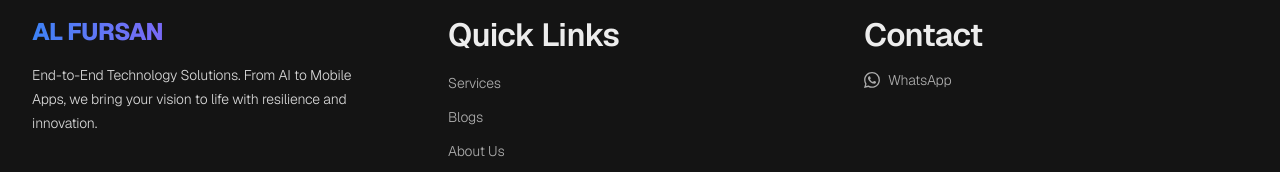
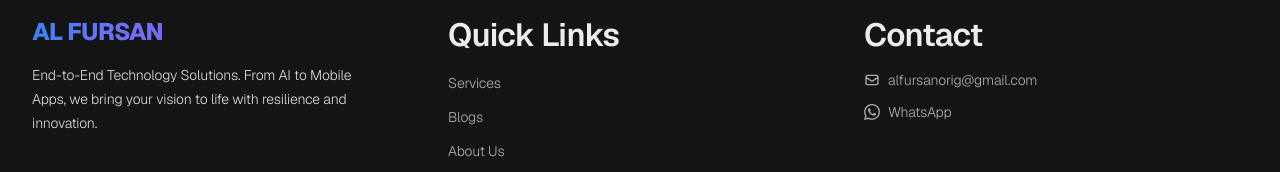
Before and after one commit to Saad-i514/al_fursnan, a Next.js app: page / in a window 1280 px wide. Shown: the part 1164-1336 px from the top of the page. Built offline with nearby package versions, Linux system fonts and the light colour scheme; no server answers; the database is empty.

Commit message:
feat: add company email to footer contact section

```diff
--- a/components/public/Footer.tsx
+++ b/components/public/Footer.tsx
@@ -64,7 +64,18 @@ export default function Footer() {
             <h3 className="text-sm font-bold text-foreground mb-4 tracking-tight">
               Contact
             </h3>
-            <ul className="space-y-2">
+            <ul className="space-y-3">
+              <li>
+                <a
+                  href="mailto:alfursanorig@gmail.com"
+                  className="text-sm text-foreground/70 hover:text-primary transition-colors flex items-center gap-2 font-light"
+                >
+                  <svg className="h-4 w-4 shrink-0" fill="none" stroke="currentColor" viewBox="0 0 24 24" aria-hidden="true">
+                    <path strokeLinecap="round" strokeLinejoin="round" strokeWidth={2} d="M3 8l7.89 5.26a2 2 0 002.22 0L21 8M5 19h14a2 2 0 002-2V7a2 2 0 00-2-2H5a2 2 0 00-2 2v10a2 2 0 002 2z" />
+                  </svg>
+                  alfursanorig@gmail.com
+                </a>
+              </li>
               <li>
                 <a
                   href="https://wa.me/923338705805"
```
